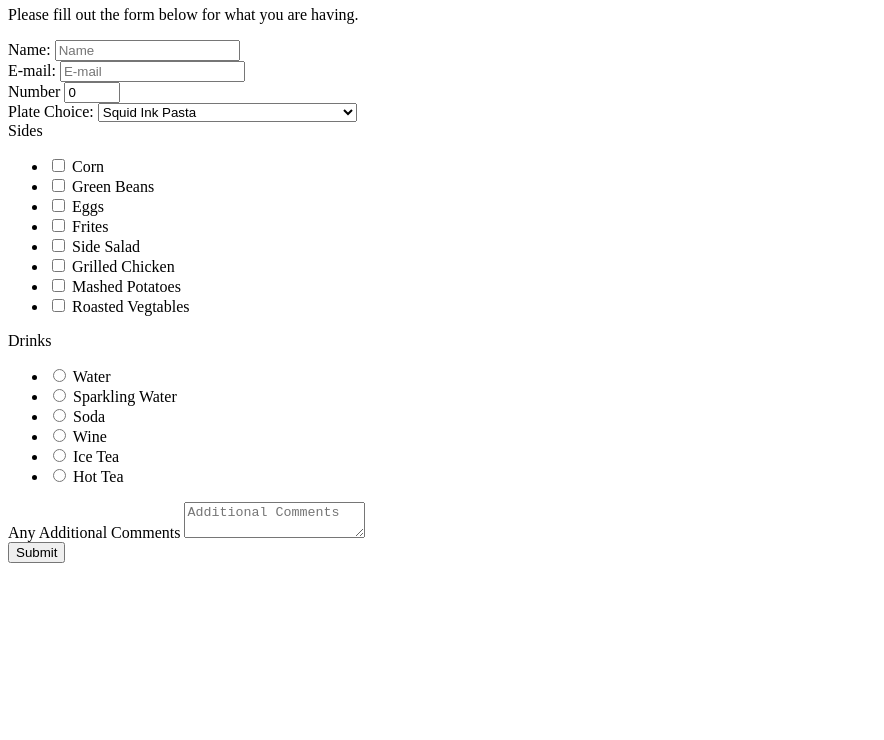
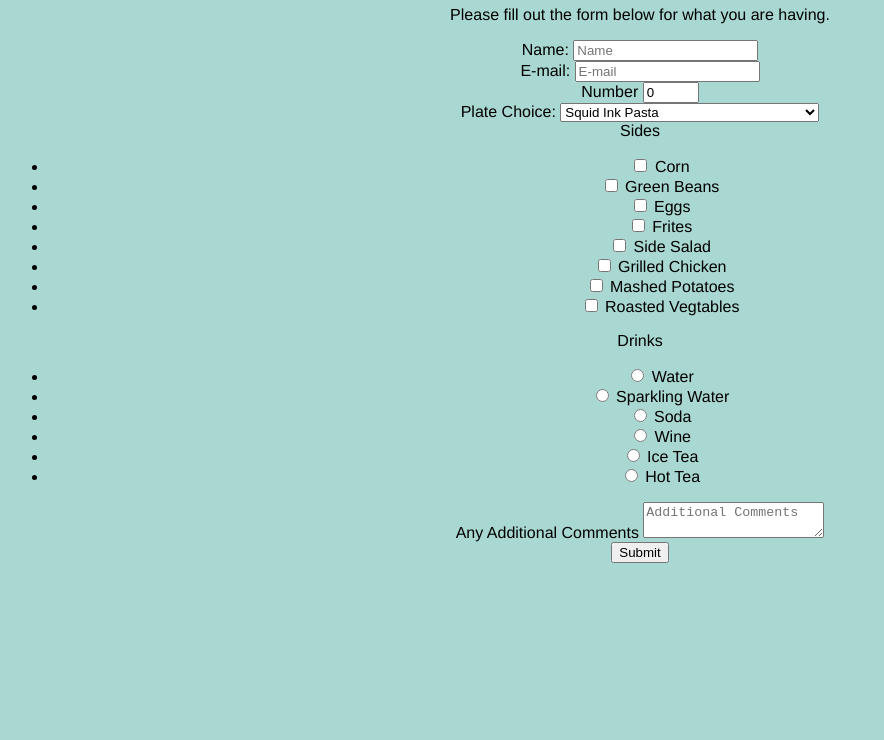
Before and after one commit to thuy-n3/survery-form, a plain HTML site: page index.html in a window 1280 px wide. Shown: the part 60-800 px from the top of the page, without its empty margins (0-884 px from the left). Drawn offline with Linux system fonts and the light colour scheme.

Commit message:
body basic

```diff
--- a/index.html
+++ b/index.html
@@ -3,7 +3,7 @@
     <meta charset="UTF-8">
     <meta name="viewport" content="width=device-width, initial-scale=1, shrink-to-fit=no">
     <meta http-equiv="X-UA-Compatible" content="ie=edge">
-
+    <link rel=stylesheet type=text/css href=./styles/styles.css>
     <script src="https://cdn.freecodecamp.org/testable-projects-fcc/v1/bundle.js"></script>
 
     <title>What Will You Have?</title>
--- a/styles/styles.css
+++ b/styles/styles.css
@@ -0,0 +1,6 @@
+body{
+    background-color: #a9d7d1;
+    text-align: center;
+    font-family: 'Raleway', Helvetica, sans-serif;
+    min-width: 320px;
+}
```
